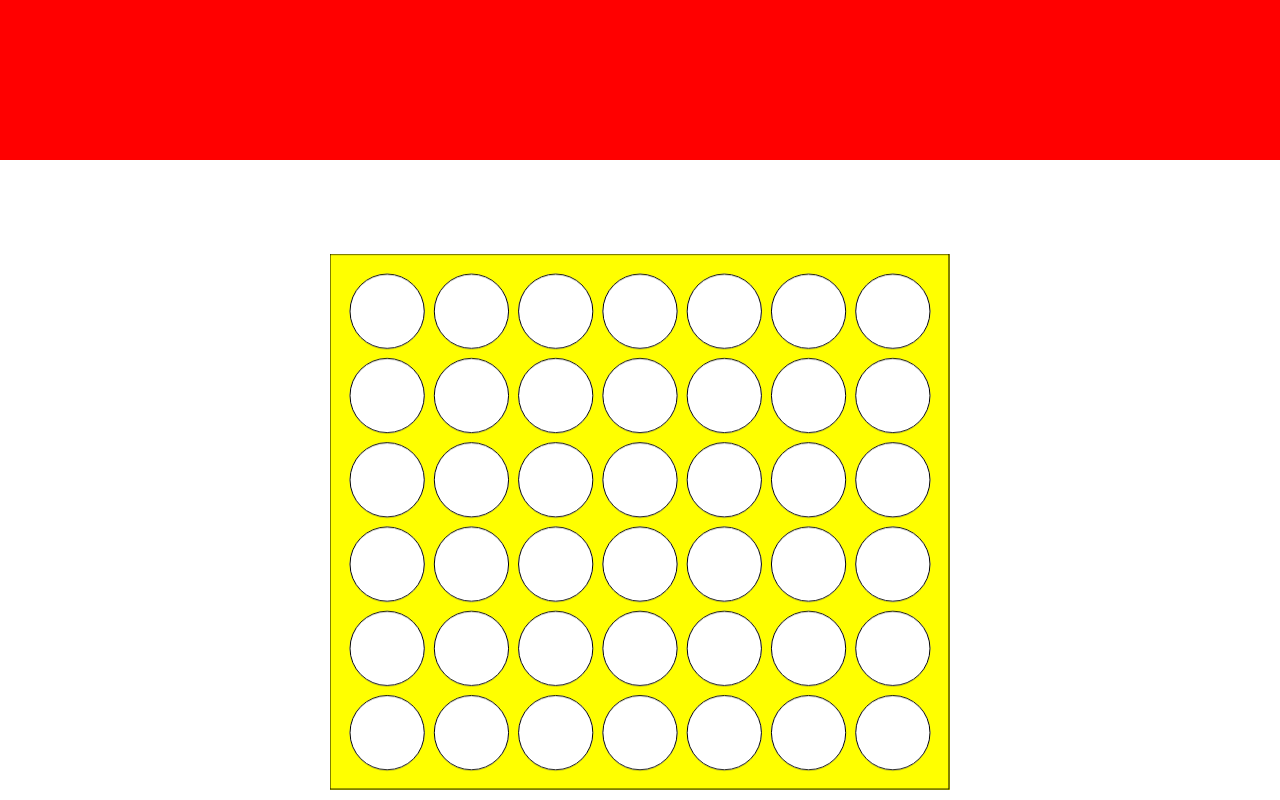
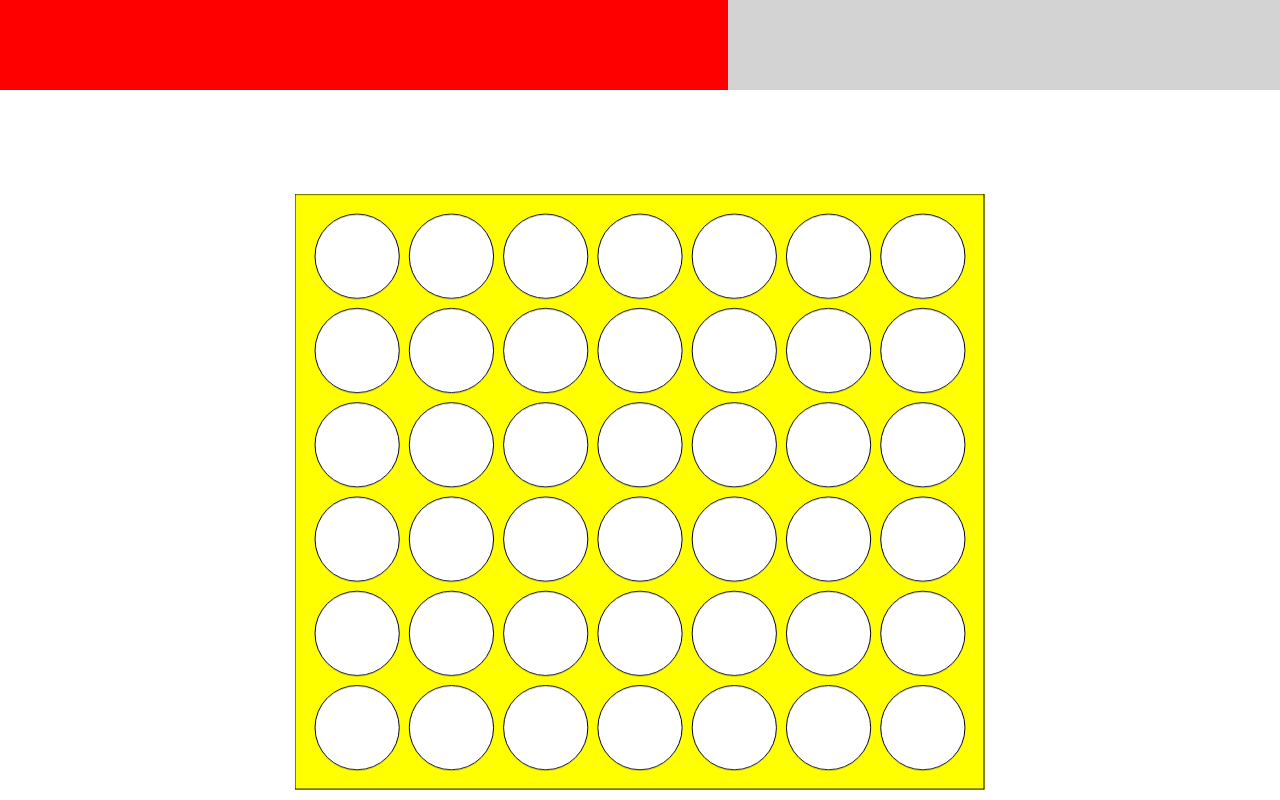
Before and after one commit to ferose/p2pgames, a React (Create React App) app: page / in a window 1280 px wide. Built offline with nearby package versions, Linux system fonts and the light colour scheme.

Commit message:
Add scss and have a placement for banner

```diff
--- a/package.json
+++ b/package.json
@@ -13,6 +13,7 @@
     "@types/tween.js": "^17.2.0",
     "@types/tweenjs": "^1.0.0",
     "lodash": "^4.17.15",
+    "node-sass": "^4.13.0",
     "react": "^16.12.0",
     "react-dom": "^16.12.0",
     "react-scripts": "3.2.0",
--- a/src/App.css
+++ b/src/App.scss
@@ -13,12 +13,21 @@ html, body {
 .App {
     width: 100%;
     height: 100%;
+    position: relative;;
 }
 
 .Banner {
-    height: 20%;
+    top: 0;
+    left: 0;
+    right: 0;
+    height: 90px;
+    position: absolute;
 }
 
 .GameCanvas {
-    height: 80%;
+    top: 90px;
+    left: 0;
+    right: 0;
+    bottom: 0;
+    position: absolute;
 }
--- a/src/App.tsx
+++ b/src/App.tsx
@@ -1,5 +1,5 @@
 import React from 'react';
-import './App.css';
+import './App.scss';
 import GameCanvas from './GameCanvas';
 import Banner from './Banner';
 
--- a/src/Banner.css
+++ b/src/Banner.css
@@ -1,3 +1,9 @@
 .Banner {
+    background-color: lightgray;
+}
+
+.ad {
     background-color: red;
+    width: 728px;
+    height: 90px;
 }
--- a/src/Banner.tsx
+++ b/src/Banner.tsx
@@ -4,6 +4,7 @@ import './Banner.css';
 const Banner: React.FC = () => {
   return (
     <div className="Banner">
+      <div className="ad"></div>
     </div>
   );
 }
--- a/src/GameCanvas.tsx
+++ b/src/GameCanvas.tsx
@@ -304,17 +304,21 @@ export default class GameCanvas extends React.Component<any,any> {
 
     private onMouseUp = (e: React.MouseEvent) => {
         e.preventDefault();
+        e.stopPropagation();
         this.onMouseMove(e);
         this.clicked();
     }
 
     private onTouchEnd = (e: React.TouchEvent) => {
         e.preventDefault();
+        e.stopPropagation();
         this.clicked();
         this.cursor = null;
     }
 
     private onMouseMove = (e: React.MouseEvent) => {
+        e.preventDefault();
+        e.stopPropagation();
         if (!this.divRef.current) return;
         const div = this.divRef.current;
         const dpr = window.devicePixelRatio || 1;
@@ -325,6 +329,8 @@ export default class GameCanvas extends React.Component<any,any> {
     }
 
     private onTouchMove = (e: React.TouchEvent) => {
+        e.preventDefault();
+        e.stopPropagation();
         if (!this.divRef.current) return;
         const div = this.divRef.current;
         const dpr = window.devicePixelRatio || 1;
```
Also changed, not shown: 1 other file (tests, documents, lock files or other folders).
